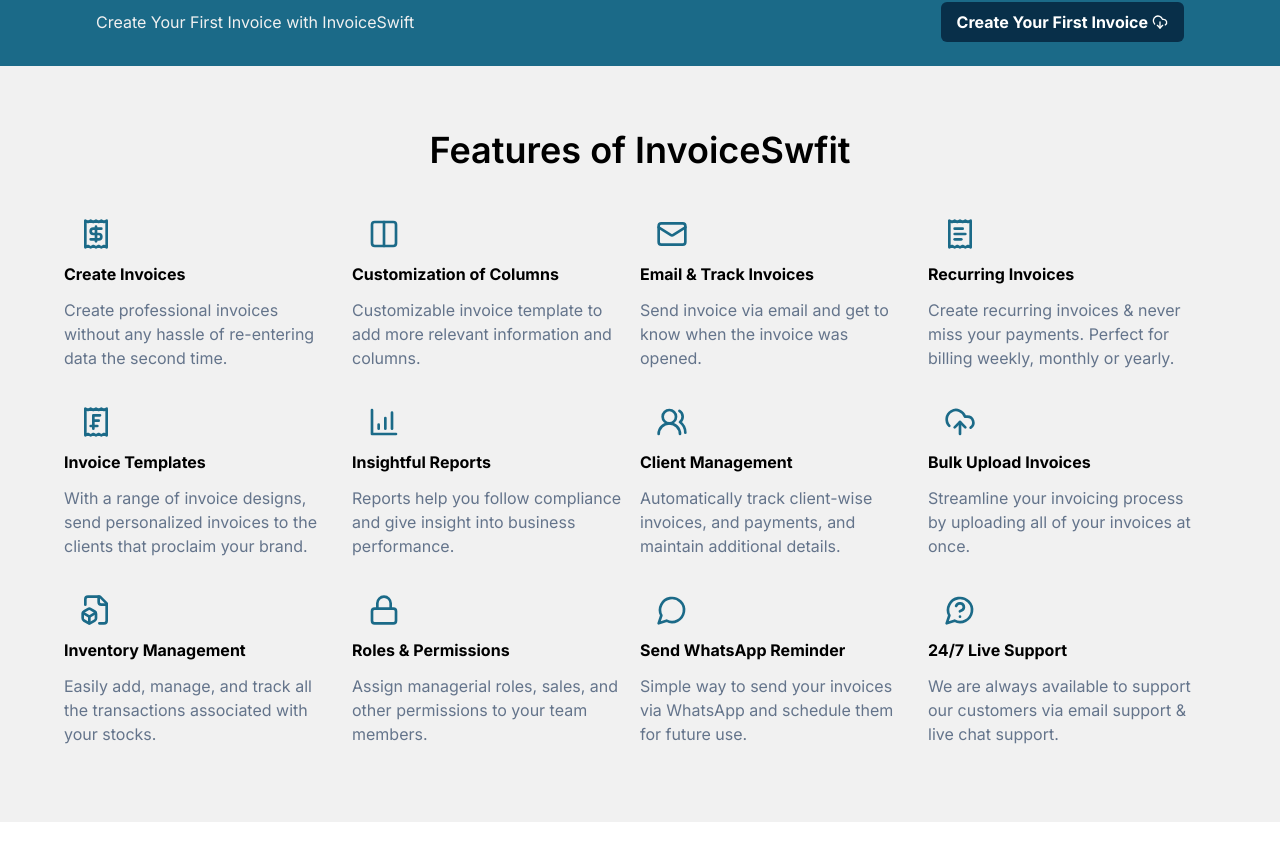
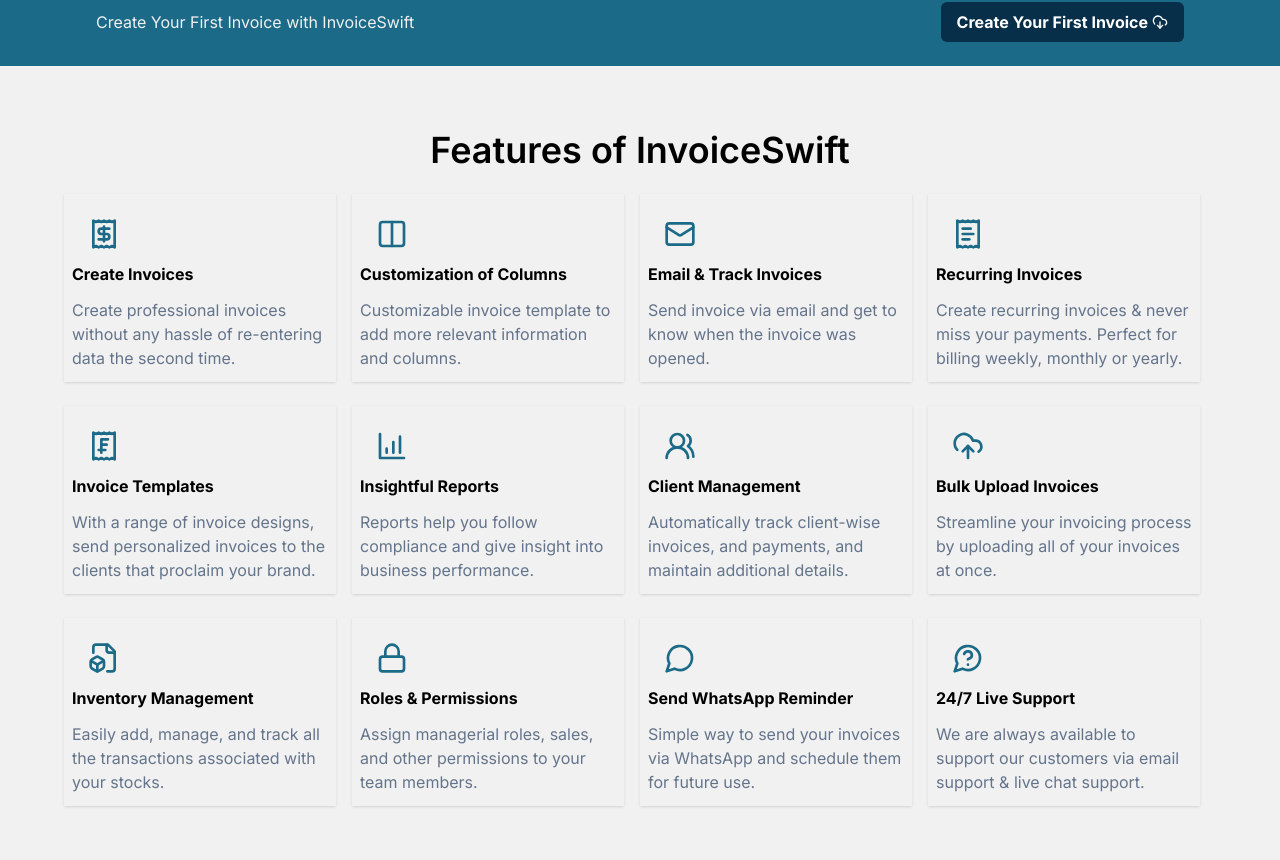
Before and after one commit to pythonnelson/invoiceswift, a Next.js app: page / in a window 1280 px wide. Shown: the part 1715-2575 px from the top of the page. Before the commit the page ends 2537 px from the top, so only its background shows below. Built offline with nearby package versions, Linux system fonts and the light colour scheme.

Commit message:
Implement shadow in features

```diff
--- a/components/Features/Features.jsx
+++ b/components/Features/Features.jsx
@@ -5,7 +5,7 @@
   return (
     <div className="py-8 md:py-16 px-4 md:px-16 bg-[#f1f1f1]">
       <h1 className="text-center text-2xl md:text-4xl font-semibold mb-6">
-        Features of InvoiceSwfit
+        Features of InvoiceSwift
       </h1>
       <div className="grid grid-cols-1 md:grid-cols-4">
         {IFeatures.map((feature, index) => {
@@ -13,7 +13,7 @@
           return (
             <div
               key={index}
-              className="py-3 mr-4 hover:bg-fuchsia-500 hover:px-2 hover:rounded-md duration-300 transition-all"
+              className="py-3 mr-4 shadow mb-6 px-2 hover:bg-fuchsia-500 hover:px-2 hover:rounded-md duration-300 transition-all"
             >
               <div className="text-[#1b6a88] rounded-md py-3 px-4">
                 <Icon className="w-8 h-8" />
```
